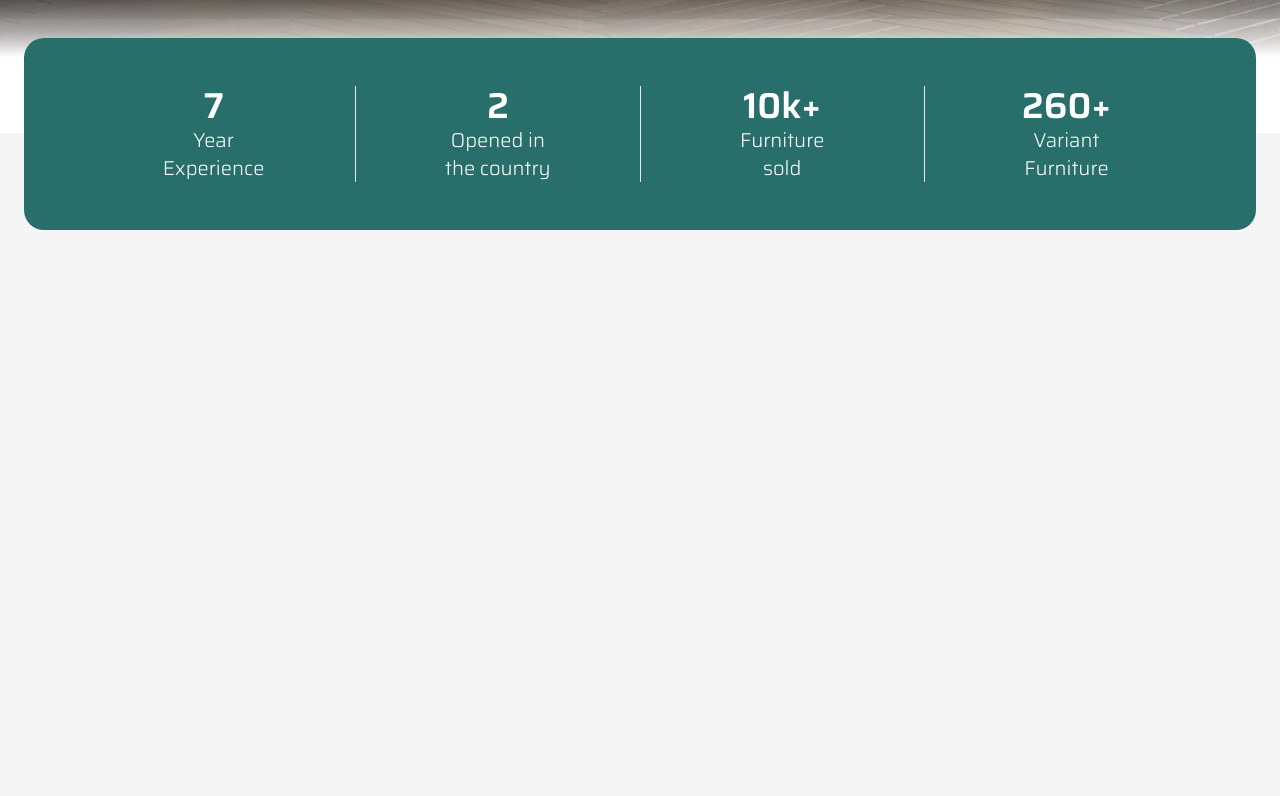
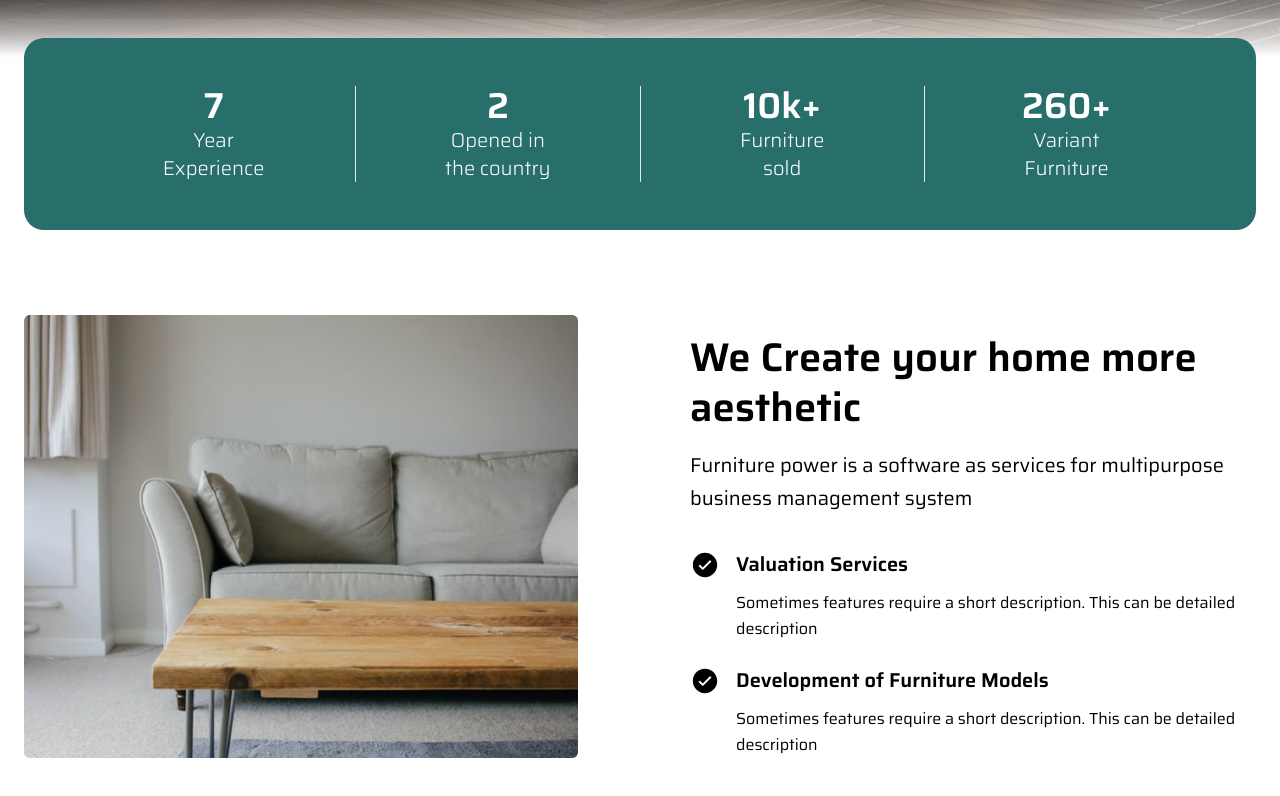
Before and after one commit to amanupadhyay28/FurniShop, a React (Create React App) app: page / in a window 1280 px wide. Shown: the part 717-1513 px from the top of the page. Before the commit the page ends 962 px from the top, so only its background shows below. Built offline with nearby package versions, Linux system fonts and the light colour scheme; the HTML template or start-up script is replaced by a standard one.

Commit message:
features section done

```diff
--- a/src/App.js
+++ b/src/App.js
@@ -1,10 +1,11 @@
 import React from 'react'
 import Hero from './components/Hero'
-
+import Features from './components/Features'
 const App = () => {
   return (
     <div className='w-full max-w-[1440px] mx-auto bg-white'>
       <Hero/>
+      <Features/>
     </div>
   )
 }
--- a/src/components/Features.js
+++ b/src/components/Features.js
@@ -1,7 +1,38 @@
 import React from 'react';
+import { features } from '../data';
 
 const Features = () => {
-  return <div>Features</div>;
+  const {title,subtitle,image,buttonText,items}=features;
+
+  return <section className='section'>
+    <div className='container mx-auto'>
+      <div className='flex flex-col lg:flex-row lg:gap-x-[100px]'>
+        <div className='flex-1 order-1 lg:-order-1'>
+          <img src={image.type} alt=""/>
+        </div>
+        <div className='flex-1 flex flex-col justify-end'>
+          <h2 className='title'>{title}</h2>
+          <p className='subtitle'>{subtitle}</p>
+          <div>
+            {items.map((item,index)=>{
+              const {title,subtitle,icon}=item;
+              return(
+                <div className='flex mb-6 lg:last:mb-0'>
+                  <div className='text-2xl mr-4 lg:text-3xl'>
+                    {icon}
+                    </div>
+                    <div>
+                      <h4 className='text-base lg:text-xl font-semibold mb-3'>{title}</h4>
+                      <p>{subtitle}</p>
+                    </div>
+                  </div>
+              )
+            })}
+          </div>
+        </div>
+      </div>
+    </div>
+  </section>;
 };
 
 export default Features;
```
